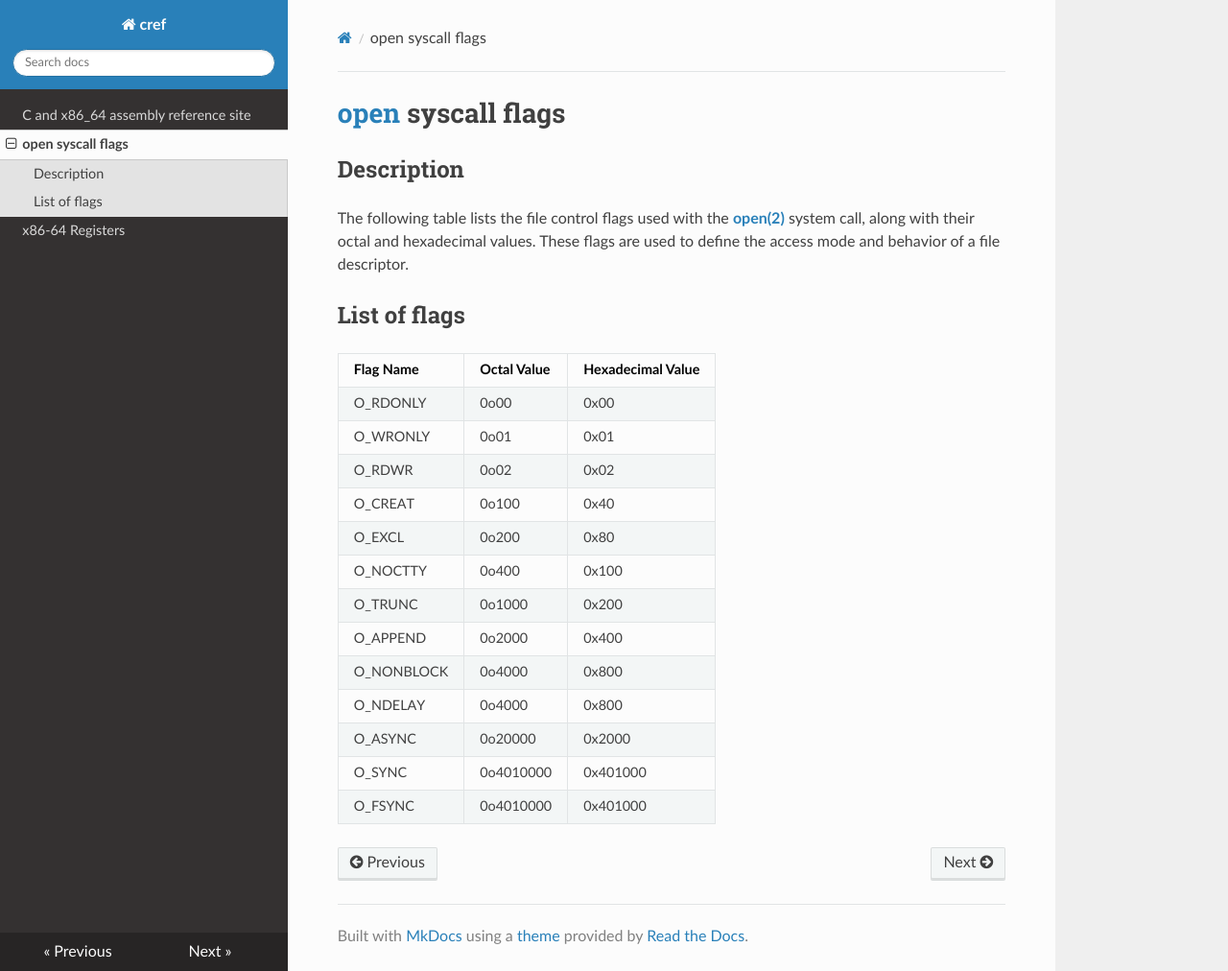
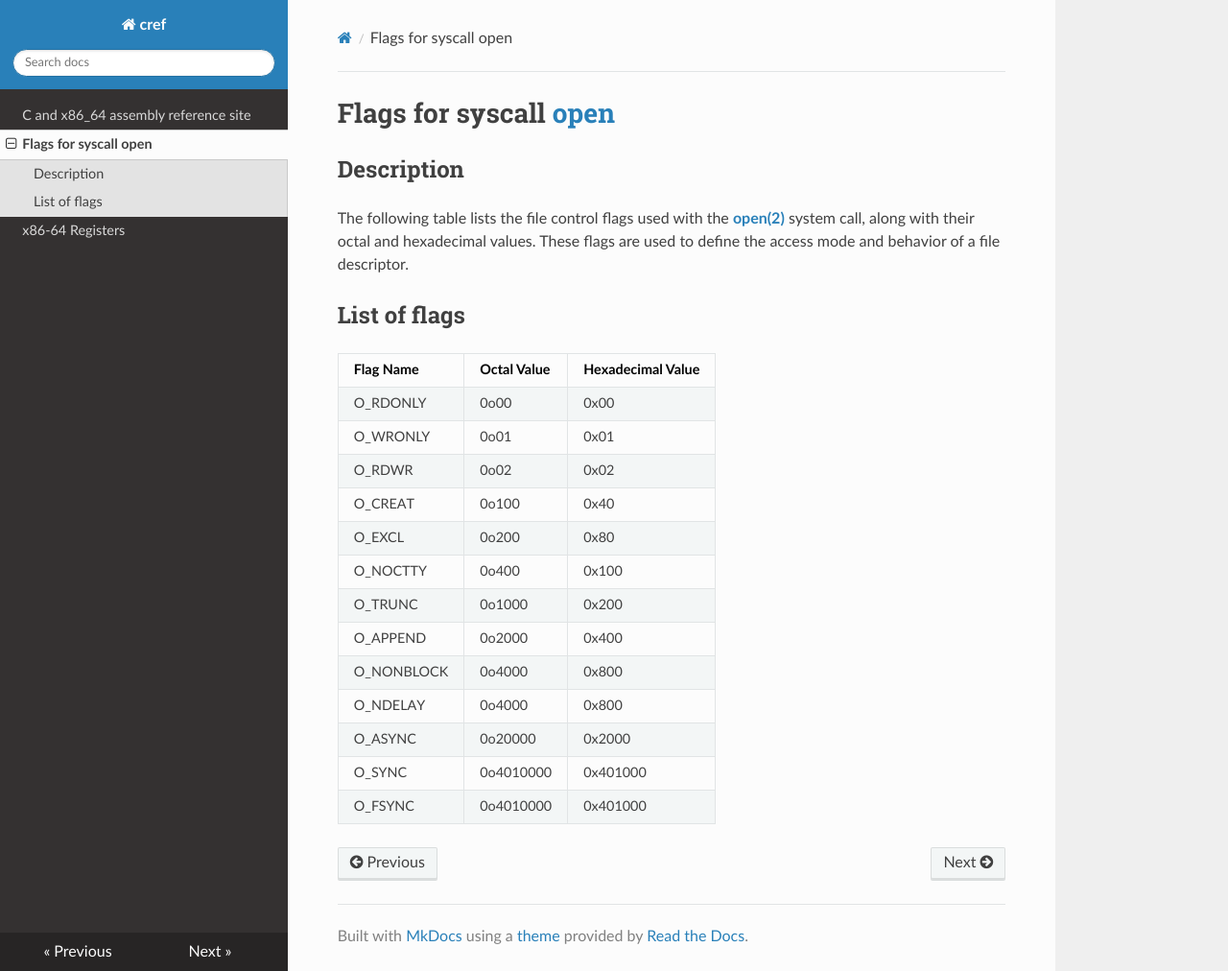
Before and after one commit to mgiv/cref, an MkDocs documentation site: the page built from docs/open_flags.md, in a window 1280 px wide and 1012 px high. Shown: the whole window at 96% size. Built offline with MkDocs 1.6.1, drawn with Linux system fonts in a browser that asks for light colours; nearby versions of some CDN libraries.

Commit message:
Update open_flags.md

```diff
--- a/docs/open_flags.md
+++ b/docs/open_flags.md
@@ -1,4 +1,4 @@
-# [open](https://linux.die.net/man/2/open) syscall flags
+# Flags for syscall [open](https://linux.die.net/man/2/open)
 
 ## Description
 The following table lists the file control flags used with the **[open(2)](https://linux.die.net/man/2/open)** system call, along with their octal and hexadecimal values.
```
